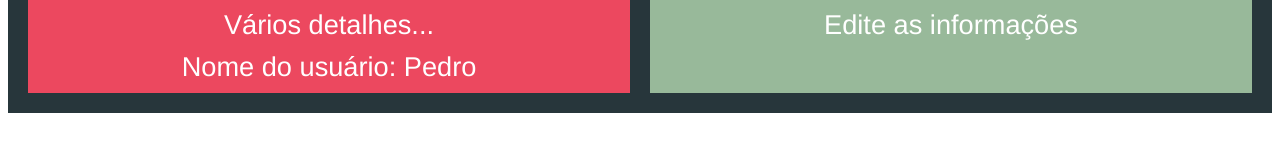
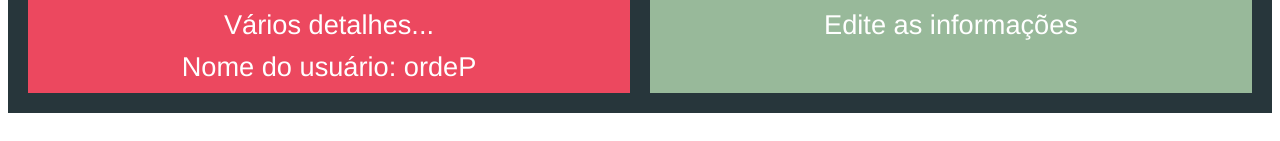
Before and after one commit to leandrocodes/vue.js-studies, a Vue app in the folder revisão/4 componentes/communication/: page / in a window 1280 px wide. Shown: the part 367-508 px from the top of the page. Built offline with nearby package versions, Linux system fonts and the light colour scheme.

Commit message:
manipulando as props dentro dos componentes filhos

```diff
--- a/revisão/4 componentes/communication/src/components/UsuarioInfo.vue
+++ b/revisão/4 componentes/communication/src/components/UsuarioInfo.vue
@@ -2,13 +2,18 @@
     <div class="componente">
         <h2>As Informações de Usuário</h2>
         <p>Vários detalhes...</p>
-        <p>Nome do usuário: {{ usuarioNome }} </p>
+        <p>Nome do usuário: {{ inverterNome() }} </p>
     </div>
 </template>
 
 <script>
 export default {
-    props:['usuarioNome']
+    props:['usuarioNome'],
+    methods: {
+        inverterNome(){
+            return this.usuarioNome.split('').reverse().join('')
+        }
+    }
 }
 </script>
 
```
